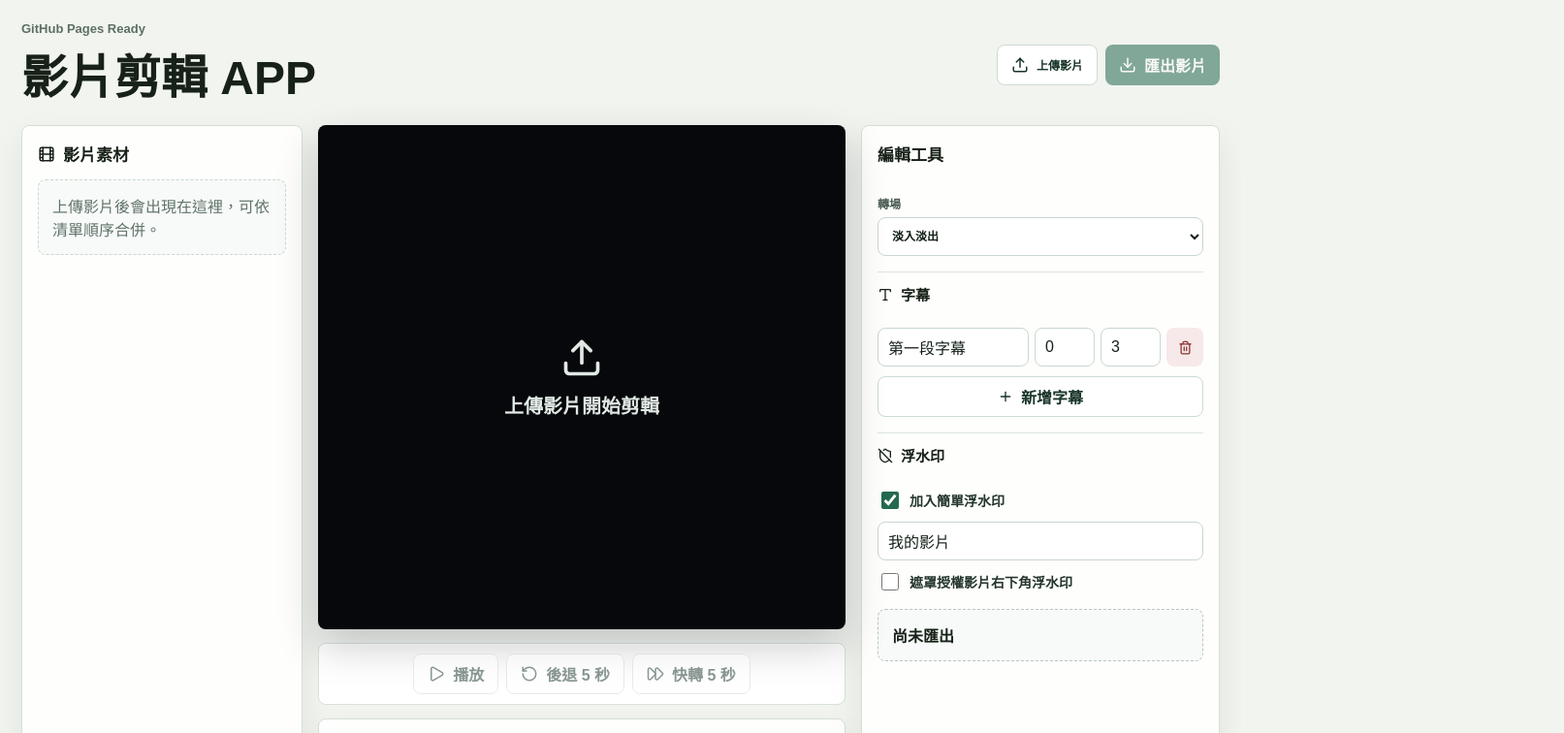
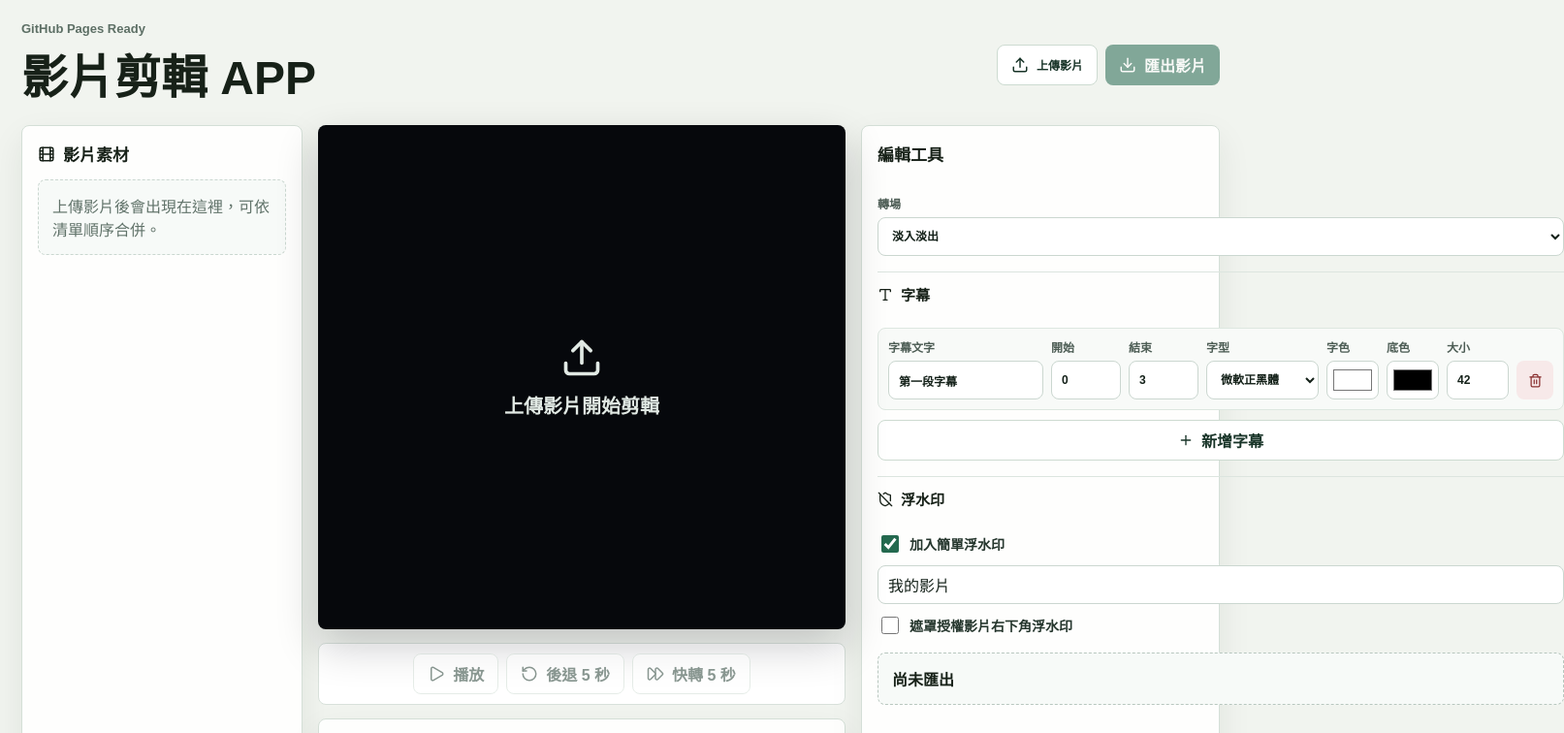
Before and after one commit to jyyounz-lab/015, a React (Vite) app: page / in a window 1280 px wide. Shown: the top 756 px of the page at 97% size, 1613 px wide, since content can reach past the window. Built offline with nearby package versions, Linux system fonts and the light colour scheme.

Commit message:
Improve timeline subtitles and merge controls

```diff
--- a/src/App.jsx
+++ b/src/App.jsx
@@ -1,5 +1,7 @@
 import { useMemo, useRef, useState } from "react";
 import {
+  ArrowDown,
+  ArrowUp,
   Download,
   FastForward,
   Film,
@@ -17,6 +19,15 @@ import {
 const id = () => crypto.randomUUID?.() || `${Date.now()}-${Math.random()}`;
 const clamp = (value, min, max) => Math.min(Math.max(value, min), max);
 const seconds = (value) => Number(value) || 0;
+const colorInputValue = (value, fallback = "#000000") =>
+  typeof value === "string" && value.startsWith("#") ? value.slice(0, 7) : fallback;
+const fontOptions = [
+  { label: "微軟正黑體", value: '"Microsoft JhengHei", Arial, sans-serif' },
+  { label: "黑體", value: '"Noto Sans TC", Arial, sans-serif' },
+  { label: "Arial", value: "Arial, sans-serif" },
+  { label: "Georgia", value: "Georgia, serif" },
+  { label: "Courier", value: '"Courier New", monospace' }
+];
 
 function timeLabel(value) {
   const safe = Math.max(0, seconds(value));
@@ -66,24 +77,29 @@ function drawRoundRect(ctx, x, y, w, h, r) {
   ctx.closePath();
 }
 
-function drawSubtitle(ctx, text, width, height) {
-  if (!text) return;
+function drawSubtitle(ctx, subtitle, width, height) {
+  if (!subtitle?.text) return;
+  const fontFamily = subtitle.fontFamily || fontOptions[0].value;
+  const fontSize = seconds(subtitle.fontSize) || 42;
+  const textColor = subtitle.color || "#ffffff";
+  const backgroundColor = subtitle.backgroundColor || "rgba(0,0,0,0.68)";
   ctx.save();
-  ctx.font = "700 42px Arial, sans-serif";
+  ctx.font = `700 ${fontSize}px ${fontFamily}`;
   ctx.textAlign = "center";
   ctx.textBaseline = "middle";
-  const measure = ctx.measureText(text);
+  const measure = ctx.measureText(subtitle.text);
   const boxWidth = Math.min(width - 80, measure.width + 72);
+  const boxHeight = fontSize + 34;
   const x = (width - boxWidth) / 2;
-  const y = height - 132;
-  drawRoundRect(ctx, x, y, boxWidth, 76, 12);
-  ctx.fillStyle = "rgba(0,0,0,0.68)";
+  const y = height - boxHeight - 58;
+  drawRoundRect(ctx, x, y, boxWidth, boxHeight, 12);
+  ctx.fillStyle = backgroundColor;
   ctx.fill();
   ctx.strokeStyle = "rgba(0,0,0,0.78)";
   ctx.lineWidth = 5;
-  ctx.strokeText(text, width / 2, y + 39);
-  ctx.fillStyle = "#fff";
-  ctx.fillText(text, width / 2, y + 39);
+  ctx.strokeText(subtitle.text, width / 2, y + boxHeight / 2);
+  ctx.fillStyle = textColor;
+  ctx.fillText(subtitle.text, width / 2, y + boxHeight / 2);
   ctx.restore();
 }
 
@@ -122,11 +138,23 @@ export default function App() {
   const [clips, setClips] = useState([]);
   const [activeId, setActiveId] = useState("");
   const [playing, setPlaying] = useState(false);
+  const [previewTime, setPreviewTime] = useState(0);
   const [transition, setTransition] = useState("fade");
   const [watermark, setWatermark] = useState("我的影片");
   const [showWatermark, setShowWatermark] = useState(true);
   const [coverWatermark, setCoverWatermark] = useState(false);
-  const [subtitles, setSubtitles] = useState([{ id: id(), text: "第一段字幕", start: 0, end: 3 }]);
+  const [subtitles, setSubtitles] = useState([
+    {
+      id: id(),
+      text: "第一段字幕",
+      start: 0,
+      end: 3,
+      fontFamily: fontOptions[0].value,
+      color: "#ffffff",
+      backgroundColor: "rgba(0,0,0,0.68)",
+      fontSize: 42
+    }
+  ]);
   const [status, setStatus] = useState("尚未匯出");
   const [downloadUrl, setDownloadUrl] = useState("");
   const [exporting, setExporting] = useState(false);
@@ -136,9 +164,19 @@ export default function App() {
     () => clips.reduce((sum, clip) => sum + Math.max(0, clip.end - clip.start), 0),
     [clips]
   );
+  const activeClipOffset = useMemo(() => {
+    let offset = 0;
+    for (const clip of clips) {
+      if (clip.id === activeClip?.id) return offset;
+      offset += Math.max(0, clip.end - clip.start);
+    }
+    return 0;
+  }, [activeClip?.id, clips]);
 
   const activeSubtitle = (time) =>
     subtitles.find((subtitle) => time >= seconds(subtitle.start) && time <= seconds(subtitle.end));
+  const timelinePreviewTime = activeClip ? activeClipOffset + Math.max(0, previewTime - activeClip.start) : 0;
+  const currentSubtitle = activeSubtitle(timelinePreviewTime);
 
   async function handleUpload(event) {
     const files = Array.from(event.target.files || []).filter((file) => file.type.startsWith("video/"));
@@ -149,20 +187,56 @@ export default function App() {
   }
 
   function updateClip(clipId, patch) {
+    let nextActiveTime = null;
+    let nextActiveClip = null;
     setClips((current) =>
       current.map((clip) => {
         if (clip.id !== clipId) return clip;
         const next = { ...clip, ...patch };
         next.start = clamp(seconds(next.start), 0, next.duration);
         next.end = clamp(seconds(next.end), next.start + 0.1, next.duration);
+        if (clipId === activeClip?.id) {
+          nextActiveTime = patch.start !== undefined ? next.start : next.end;
+          nextActiveClip = next;
+        }
         return next;
       })
     );
+    if (nextActiveTime !== null) seekPreview(nextActiveTime, nextActiveClip);
   }
 
   function removeClip(clipId) {
     setClips((current) => current.filter((clip) => clip.id !== clipId));
     if (activeId === clipId) setActiveId("");
+  }
+
+  function selectClip(clipId) {
+    const clip = clips.find((item) => item.id === clipId);
+    setActiveId(clipId);
+    setPlaying(false);
+    if (clip) {
+      setPreviewTime(clip.start);
+      requestAnimationFrame(() => seekPreview(clip.start, clip));
+    }
+  }
+
+  function moveClip(clipId, direction) {
+    setClips((current) => {
+      const index = current.findIndex((clip) => clip.id === clipId);
+      const target = index + direction;
+      if (index < 0 || target < 0 || target >= current.length) return current;
+      const next = [...current];
+      [next[index], next[target]] = [next[target], next[index]];
+      return next;
+    });
+  }
+
+  function seekPreview(time, clipBounds = activeClip) {
+    if (!clipBounds) return;
+    const nextTime = clamp(seconds(time), clipBounds.start, clipBounds.end);
+    const video = previewRef.current;
+    if (video) video.currentTime = nextTime;
+    setPreviewTime(nextTime);
   }
 
   async function togglePlay() {
@@ -183,15 +257,17 @@ export default function App() {
   function jump(amount) {
     const video = previewRef.current;
     if (!video || !activeClip) return;
-    video.currentTime = clamp(video.currentTime + amount, activeClip.start, activeClip.end);
+    seekPreview(video.currentTime + amount);
   }
 
   function onTimeUpdate() {
     const video = previewRef.current;
     if (!video || !activeClip) return;
+    setPreviewTime(video.currentTime);
     if (video.currentTime >= activeClip.end) {
       video.pause();
       video.currentTime = activeClip.end;
+      setPreviewTime(activeClip.end);
       setPlaying(false);
     }
   }
@@ -279,7 +355,7 @@ export default function App() {
           }
         }
 
-        drawSubtitle(ctx, activeSubtitle(currentTimeline)?.text, canvas.width, canvas.height);
+        drawSubtitle(ctx, activeSubtitle(currentTimeline), canvas.width, canvas.height);
         if (coverWatermark) drawCover(ctx, canvas.width, canvas.height);
         if (showWatermark) drawWatermark(ctx, watermark, canvas.width, canvas.height);
 
@@ -327,28 +403,39 @@ export default function App() {
           <div className="clipList">
             {clips.length === 0 && <p className="empty">上傳影片後會出現在這裡，可依清單順序合併。</p>}
             {clips.map((clip, index) => (
-              <button
+              <div
                 className={`clip ${activeClip?.id === clip.id ? "active" : ""}`}
                 key={clip.id}
-                onClick={() => setActiveId(clip.id)}
               >
+                <button className="clipMain" onClick={() => selectClip(clip.id)}>
                   <b>{index + 1}</b>
-                <span>
+                </button>
+                <button className="clipText" onClick={() => selectClip(clip.id)}>
                   <strong>{clip.name}</strong>
                   <small>
                     {timeLabel(clip.end - clip.start)} / 原始 {timeLabel(clip.duration)}
                   </small>
-                </span>
-                <Trash2
-                  size={16}
-                  onClick={(event) => {
-                    event.stopPropagation();
-                    removeClip(clip.id);
-                  }}
-                />
                 </button>
+                <div className="clipActions">
+                  <button disabled={index === 0} onClick={() => moveClip(clip.id, -1)} title="上移">
+                    <ArrowUp size={15} />
+                  </button>
+                  <button disabled={index === clips.length - 1} onClick={() => moveClip(clip.id, 1)} title="下移">
+                    <ArrowDown size={15} />
+                  </button>
+                  <button onClick={() => removeClip(clip.id)} title="刪除">
+                    <Trash2 size={15} />
+                  </button>
+                </div>
+              </div>
             ))}
           </div>
+          {clips.length > 1 && (
+            <div className="mergeInfo">
+              <strong>合併輸出清單</strong>
+              <p>匯出時會依照左側 1 到 {clips.length} 的順序合併影片，可用上下箭頭調整。</p>
+            </div>
+          )}
         </aside>
 
         <section className="stage">
@@ -362,12 +449,23 @@ export default function App() {
                   playsInline
                   onLoadedMetadata={(event) => {
                     event.currentTarget.currentTime = activeClip.start;
+                    setPreviewTime(activeClip.start);
                   }}
                   onTimeUpdate={onTimeUpdate}
                 />
                 <div className="overlay">
-                  {activeSubtitle(previewRef.current?.currentTime || 0)?.text && (
-                    <div className="subtitle">{activeSubtitle(previewRef.current?.currentTime || 0)?.text}</div>
+                  {currentSubtitle?.text && (
+                    <div
+                      className="subtitle"
+                      style={{
+                        color: currentSubtitle.color,
+                        backgroundColor: currentSubtitle.backgroundColor,
+                        fontFamily: currentSubtitle.fontFamily,
+                        fontSize: `${Math.max(16, seconds(currentSubtitle.fontSize) || 24)}px`
+                      }}
+                    >
+                      {currentSubtitle.text}
+                    </div>
                   )}
                   {coverWatermark && <div className="cover">授權遮罩區</div>}
                   {showWatermark && <div className="watermark">{watermark}</div>}
@@ -403,6 +501,22 @@ export default function App() {
             </h2>
             {activeClip ? (
               <>
+                <label className="scrubControl">
+                  預覽播放位置：{timeLabel(previewTime)}（合併時間 {timeLabel(timelinePreviewTime)}）
+                  <input
+                    type="range"
+                    min={activeClip.start}
+                    max={activeClip.end}
+                    step="0.1"
+                    value={previewTime}
+                    onChange={(event) => seekPreview(event.target.value)}
+                  />
+                </label>
+                <div className="rangeLabels">
+                  <span>拖曳這條可即時移動影片畫面，方便對字幕時間。</span>
+                </div>
+                <label className="scrubControl">
+                  剪輯起點：{timeLabel(activeClip.start)}
                 <input
                   type="range"
                   min="0"
@@ -411,6 +525,9 @@ export default function App() {
                   value={activeClip.start}
                   onChange={(event) => updateClip(activeClip.id, { start: event.target.value })}
                 />
+                </label>
+                <label className="scrubControl">
+                  剪輯終點：{timeLabel(activeClip.end)}
                 <input
                   type="range"
                   min="0"
@@ -419,6 +536,7 @@ export default function App() {
                   value={activeClip.end}
                   onChange={(event) => updateClip(activeClip.id, { end: event.target.value })}
                 />
+                </label>
                 <div className="timeFields">
                   <label>
                     起點秒數
@@ -465,6 +583,8 @@ export default function App() {
             </h3>
             {subtitles.map((subtitle) => (
               <div className="subtitleRow" key={subtitle.id}>
+                <label className="wide">
+                  字幕文字
                   <input
                     value={subtitle.text}
                     onChange={(event) =>
@@ -473,6 +593,9 @@ export default function App() {
                       )
                     }
                   />
+                </label>
+                <label>
+                  開始
                   <input
                     type="number"
                     step="0.1"
@@ -483,6 +606,9 @@ export default function App() {
                       )
                     }
                   />
+                </label>
+                <label>
+                  結束
                   <input
                     type="number"
                     step="0.1"
@@ -493,12 +619,87 @@ export default function App() {
                       )
                     }
                   />
-                <button onClick={() => setSubtitles((rows) => rows.filter((row) => row.id !== subtitle.id))}>
+                </label>
+                <label>
+                  字型
+                  <select
+                    value={subtitle.fontFamily || fontOptions[0].value}
+                    onChange={(event) =>
+                      setSubtitles((rows) =>
+                        rows.map((row) => (row.id === subtitle.id ? { ...row, fontFamily: event.target.value } : row))
+                      )
+                    }
+                  >
+                    {fontOptions.map((option) => (
+                      <option key={option.value} value={option.value}>
+                        {option.label}
+                      </option>
+                    ))}
+                  </select>
+                </label>
+                <label>
+                  字色
+                  <input
+                    type="color"
+                    value={colorInputValue(subtitle.color, "#ffffff")}
+                    onChange={(event) =>
+                      setSubtitles((rows) =>
+                        rows.map((row) => (row.id === subtitle.id ? { ...row, color: event.target.value } : row))
+                      )
+                    }
+                  />
+                </label>
+                <label>
+                  底色
+                  <input
+                    type="color"
+                    value={colorInputValue(subtitle.backgroundColor, "#000000")}
+                    onChange={(event) =>
+                      setSubtitles((rows) =>
+                        rows.map((row) =>
+                          row.id === subtitle.id ? { ...row, backgroundColor: `${event.target.value}cc` } : row
+                        )
+                      )
+                    }
+                  />
+                </label>
+                <label>
+                  大小
+                  <input
+                    type="number"
+                    min="16"
+                    max="72"
+                    value={subtitle.fontSize || 42}
+                    onChange={(event) =>
+                      setSubtitles((rows) =>
+                        rows.map((row) => (row.id === subtitle.id ? { ...row, fontSize: event.target.value } : row))
+                      )
+                    }
+                  />
+                </label>
+                <button className="deleteSubtitle" onClick={() => setSubtitles((rows) => rows.filter((row) => row.id !== subtitle.id))}>
                   <Trash2 size={15} />
                 </button>
               </div>
             ))}
-            <button className="button light full" onClick={() => setSubtitles((rows) => [...rows, { id: id(), text: "新字幕", start: 0, end: 3 }])}>
+            <button
+              className="button light full"
+              onClick={() =>
+                setSubtitles((rows) => [
+                  ...rows,
+                  {
+                    id: id(),
+                    text: "新字幕",
+                    start: Math.max(0, Number(timelinePreviewTime.toFixed(1))),
+                    end: Math.max(0.1, Number((timelinePreviewTime + 3).toFixed(1))),
+                    fontFamily: fontOptions[0].value,
+                    color: "#ffffff",
+                    backgroundColor: "#000000cc",
+                    fontSize: 42
+                  }
+                ])
+              }
+            >
               <Plus size={16} />
               新增字幕
             </button>
--- a/src/styles.css
+++ b/src/styles.css
@@ -139,7 +139,7 @@ h3 {
 
 .clip {
   display: grid;
-  grid-template-columns: 30px minmax(0, 1fr) 18px;
+  grid-template-columns: 34px minmax(0, 1fr) auto;
   align-items: center;
   gap: 10px;
   width: 100%;
@@ -150,12 +150,23 @@ h3 {
   border-radius: 8px;
 }
 
+.clip button {
+  background: transparent;
+  color: inherit;
+}
+
 .clip.active {
   background: #e7f4ed;
   border-color: #2b7b5d;
 }
 
-.clip b {
+.clipMain {
+  display: grid;
+  padding: 0;
+  place-items: center;
+}
+
+.clipMain b {
   display: grid;
   width: 30px;
   height: 30px;
@@ -165,22 +176,61 @@ h3 {
   border-radius: 50%;
 }
 
-.clip strong,
-.clip small {
+.clipText {
+  min-width: 0;
+  padding: 0;
+  text-align: left;
+}
+
+.clipText strong,
+.clipText small {
   display: block;
 }
 
-.clip strong {
+.clipText strong {
   overflow: hidden;
   font-size: 13px;
   text-overflow: ellipsis;
   white-space: nowrap;
 }
 
-.clip small {
+.clipText small {
   margin-top: 3px;
   color: #66766e;
   font-size: 12px;
+}
+
+.clipActions {
+  display: grid;
+  grid-template-columns: repeat(3, 30px);
+  gap: 4px;
+}
+
+.clipActions button {
+  display: grid;
+  min-height: 30px;
+  place-items: center;
+  background: #eef4f0;
+  border: 1px solid #d2ded6;
+  border-radius: 8px;
+}
+
+.mergeInfo {
+  display: grid;
+  gap: 6px;
+  margin-top: 14px;
+  padding: 12px;
+  color: #254234;
+  background: #edf5f0;
+  border: 1px solid #d7e4dc;
+  border-radius: 8px;
+}
+
+.mergeInfo p {
+  margin: 0;
+  color: #52645b;
+  font-size: 13px;
+  line-height: 1.5;
 }
 
 .stage {
@@ -271,6 +321,19 @@ h3 {
   accent-color: #24694f;
 }
 
+.scrubControl {
+  margin-bottom: 12px;
+  color: #25362d;
+  font-size: 13px;
+}
+
+.rangeLabels {
+  margin: -4px 0 12px;
+  color: #60716a;
+  font-size: 12px;
+  font-weight: 800;
+}
+
 .timeFields {
   display: grid;
   grid-template-columns: repeat(4, minmax(0, 1fr));
@@ -324,11 +387,24 @@ select {
 
 .subtitleRow {
   display: grid;
-  grid-template-columns: minmax(0, 1fr) 62px 62px 38px;
-  gap: 6px;
+  grid-template-columns: minmax(160px, 1.4fr) 72px 72px minmax(116px, 1fr) 54px 54px 64px 38px;
+  gap: 8px;
+  align-items: end;
+  padding: 10px;
+  background: #f8faf8;
+  border: 1px solid #dde7e0;
+  border-radius: 8px;
 }
 
-.subtitleRow button {
+.subtitleRow .wide {
+  min-width: 0;
+}
+
+.subtitleRow input[type="color"] {
+  padding: 4px;
+}
+
+.subtitleRow .deleteSubtitle {
   display: grid;
   min-height: 40px;
   place-items: center;
@@ -394,4 +470,13 @@ select {
   .subtitleRow {
     grid-template-columns: 1fr;
   }
+
+  .clip {
+    grid-template-columns: 34px minmax(0, 1fr);
+  }
+
+  .clipActions {
+    grid-column: 1 / -1;
+    grid-template-columns: repeat(3, 1fr);
+  }
 }
```
Lines whose indentation alone changed are shown as unchanged.
